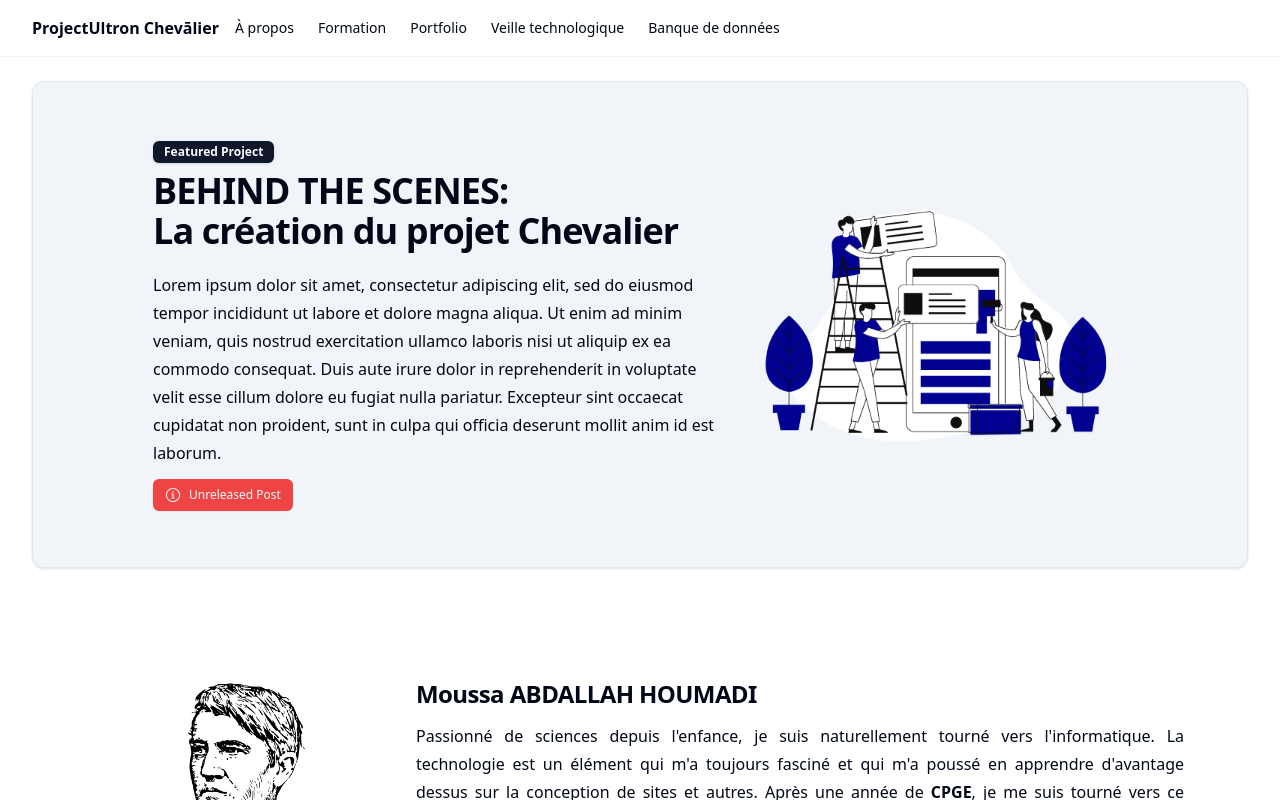
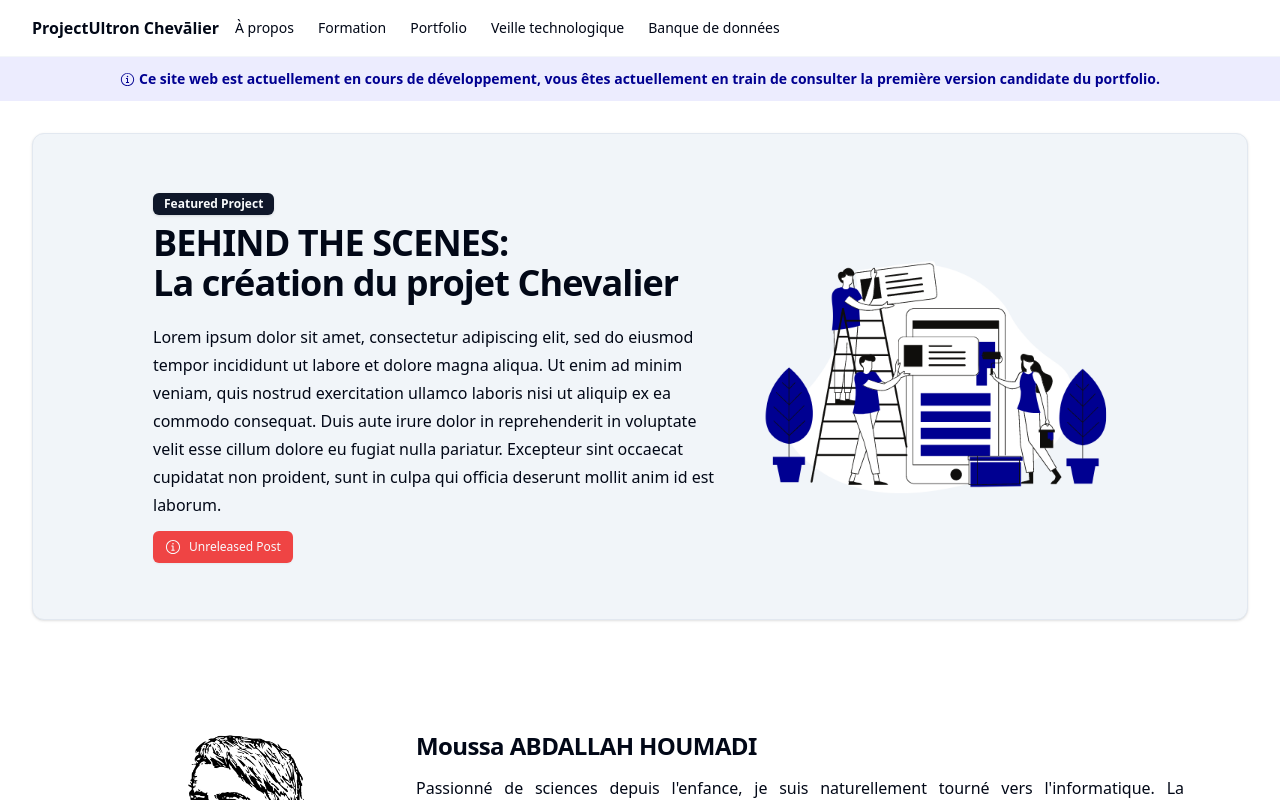
Before and after one commit to MrInspection/Chevalier, a React (Vite) app: page / in a window 1280 px wide. Shown: the top 800 px of the page. Built offline with nearby package versions, Linux system fonts and the light colour scheme.

Commit message:
Minor Tweaks

```diff
--- a/src/components/broadcast.jsx
+++ b/src/components/broadcast.jsx
@@ -1,15 +1,16 @@
-import {ExclamationTriangleIcon} from "@radix-ui/react-icons";
+import {InfoCircledIcon} from "@radix-ui/react-icons";
 
 export function Broadcast() {
     return (
         <>
-            <div className={"bg-[#fee7fc] h-full"}>
-                <div className={"container relative h-11 flex items-center justify-center"}>
-                    <div
-                        className={"inline-flex gap-1 items-center px-3 py-1 text-sm font-bold justify-items-center text-[#6E445A]"}>
-                        <ExclamationTriangleIcon/>
-                        This website is currently under heavy development, some features are
-                        currently not available.
+            <div className={"pb-2"}>
+                <div className={"bg-[#ececfe] h-full"}>
+                    <div className={"container relative h-11 flex items-center justify-center"}>
+                        <div
+                            className={"inline-flex gap-1 items-center px-3 py-1 text-sm font-bold justify-items-center text-[#000091]"}>
+                            <InfoCircledIcon/>
+                            Ce site web est actuellement en cours de développement, vous êtes actuellement en train de consulter la première version candidate du portfolio.
+                        </div>
                     </div>
                 </div>
             </div>
--- a/src/pages/about/about-page.jsx
+++ b/src/pages/about/about-page.jsx
@@ -4,11 +4,13 @@ import SkillsSection from "@/pages/about/components/skills-statistics.jsx";
 import {EduSection} from "@/pages/about/components/edu-section.jsx";
 import SiteHeader from "@/components/site-header.jsx";
 import SiteFooter from "@/components/site-footer.jsx";
+import {Broadcast} from "@/components/broadcast.jsx";
 
 export default function AboutPage() {
     return (
         <>
             <SiteHeader />
+            <Broadcast />
             <AboutMe />
             <PersonalStats />
             <EduSection />
--- a/src/pages/databank/databank-page.jsx
+++ b/src/pages/databank/databank-page.jsx
@@ -1,11 +1,13 @@
 import SiteHeader from "@/components/site-header.jsx";
 import SiteFooter from "@/components/site-footer.jsx";
 import DatabankHeroSection from "@/pages/databank/components/page-content.jsx";
+import {Broadcast} from "@/components/broadcast.jsx";
 
 export default function DatabankPage() {
     return (
         <>
             <SiteHeader />
+            <Broadcast />
             <DatabankHeroSection />
             <SiteFooter />
         </>
--- a/src/pages/degree/degree-page.jsx
+++ b/src/pages/degree/degree-page.jsx
@@ -1,11 +1,13 @@
 import SiteHeader from "@/components/site-header.jsx";
 import SiteFooter from "@/components/site-footer.jsx";
 import {DegreePresentation} from "@/pages/degree/degree-pres.jsx";
+import {Broadcast} from "@/components/broadcast.jsx";
 
 export default function DegreePage() {
     return (
         <>
             <SiteHeader />
+            <Broadcast />
             <DegreePresentation />
             <SiteFooter />
         </>
--- a/src/pages/home/home-page.jsx
+++ b/src/pages/home/home-page.jsx
@@ -4,11 +4,13 @@ import SiteHeader from "@/components/site-header.jsx";
 import SiteFooter from "@/components/site-footer.jsx";
 import {IntroSection} from "@/pages/home/components/intro-section.jsx";
 import {FeaturedWorks} from "@/pages/home/components/featured-works.jsx";
+import {Broadcast} from "@/components/broadcast.jsx";
 
 export default function HomePage() {
     return (
         <>
             <SiteHeader />
+            <Broadcast />
             <HeroSection />
             <IntroSection />
             <PersonalStats />
--- a/src/pages/portfolio/portfolio-page.jsx
+++ b/src/pages/portfolio/portfolio-page.jsx
@@ -3,11 +3,13 @@
 import SiteHeader from "@/components/site-header.jsx";
 import SiteFooter from "@/components/site-footer.jsx";
 import {PorfolioHero} from "@/pages/portfolio/components/porfolio-hero.jsx";
+import {Broadcast} from "@/components/broadcast.jsx";
 
 export default function PortfolioPage() {
     return (
         <>
             <SiteHeader />
+            <Broadcast />
             <PorfolioHero />
             <SiteFooter />
         </>
--- a/src/pages/tech-watch/tech-page.jsx
+++ b/src/pages/tech-watch/tech-page.jsx
@@ -1,11 +1,13 @@
 import {TechHero} from "@/pages/tech-watch/components/tech-hero.jsx";
 import SiteHeader from "@/components/site-header.jsx";
 import SiteFooter from "@/components/site-footer.jsx";
+import {Broadcast} from "@/components/broadcast.jsx";
 
 export default function TechPage() {
     return (
         <>
             <SiteHeader />
+            <Broadcast />
             <TechHero />
             <SiteFooter />
         </>
```
